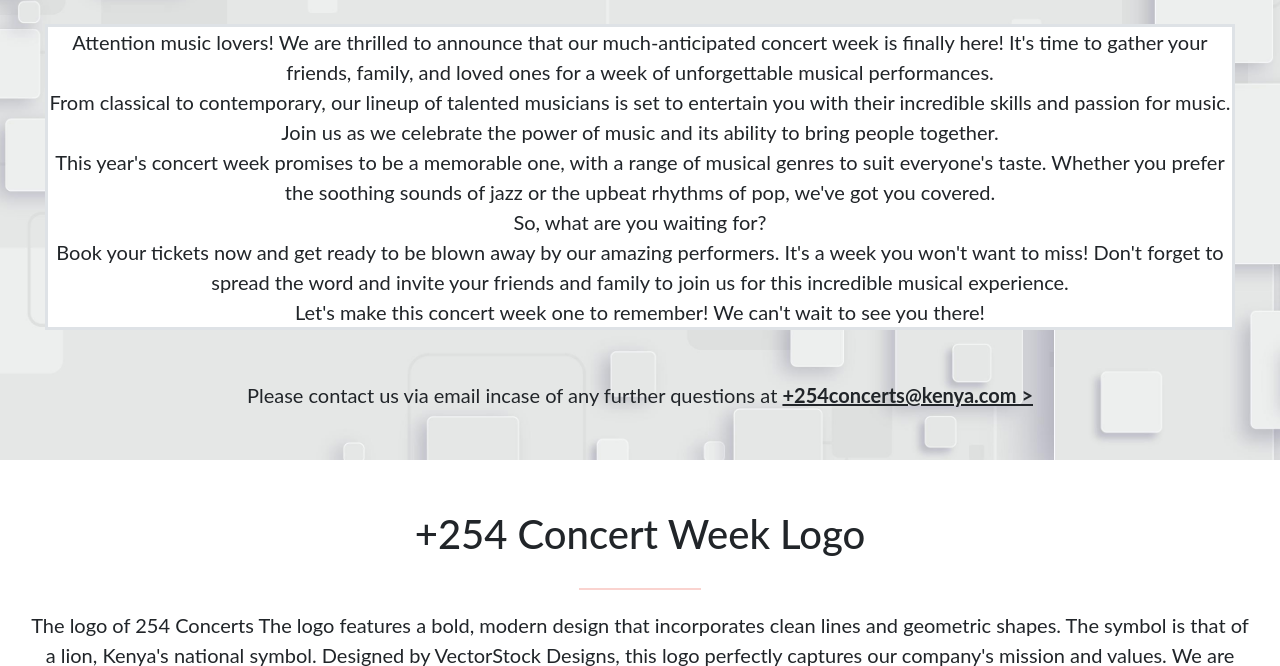
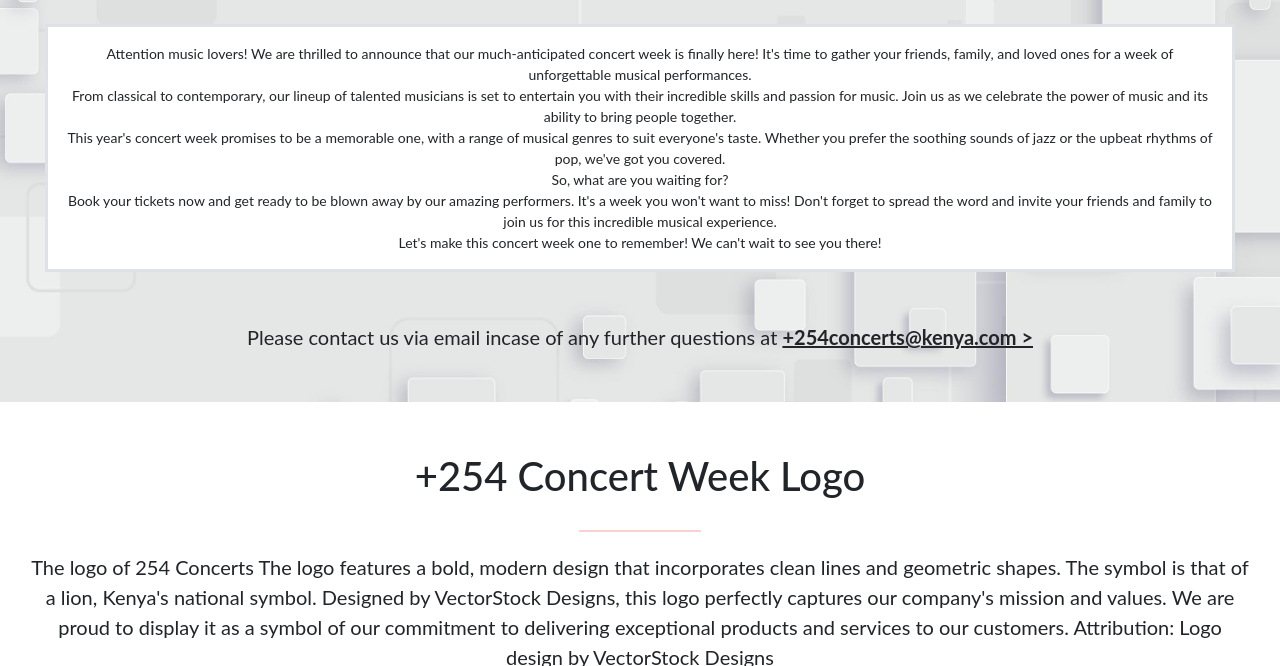
Before and after one commit to mnaibei/capstone_1, a website: page about.html in a window 1280 px wide. Shown: the part 434-1100 px from the top of the page. Drawn offline with nearby package versions, Linux system fonts and the light colour scheme.

Commit message:
Modified project as requested

```diff
--- a/styles.css
+++ b/styles.css
@@ -376,6 +376,12 @@ button {
     color: rgba(255, 101, 11, 1);
   }
 
+  .desc,
+  .desc-about {
+    font-size: 14px;
+    padding: 16px;
+  }
+
   /* event section  */
   .event {
     justify-content: center;
@@ -395,6 +401,11 @@ button {
     display: flex;
     flex-direction: column;
     background-color: rgba(255, 255, 255, 0.1);
+    cursor: pointer;
+  }
+
+  .event_main:hover {
+    border: 1px solid white;
   }
 
   .event_name,
```
